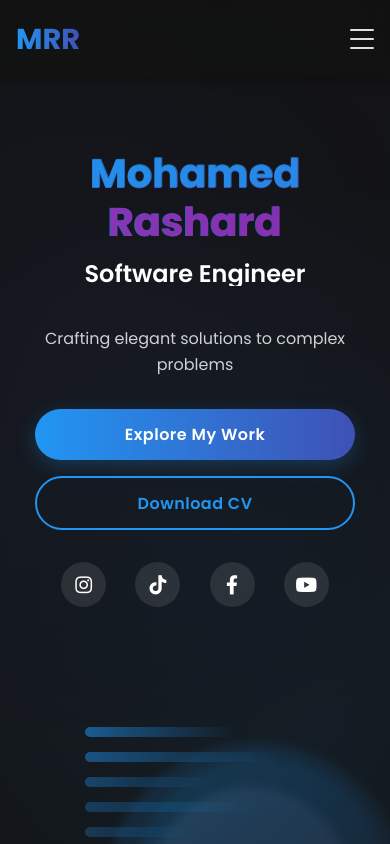
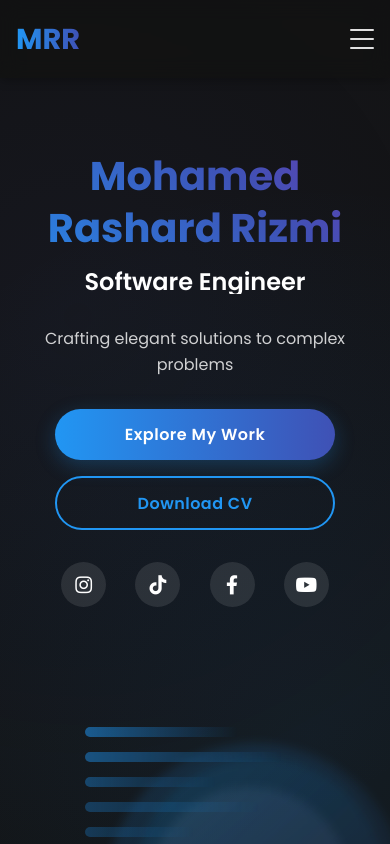
Before and after one commit to mohrashard/MohamedRashardPortfolio, a React (Create React App) app: page / in a window 390 px wide. Shown: the top 844 px of the page. Built offline with nearby package versions, Linux system fonts and the light colour scheme.

Commit message:
full name added

```diff
--- a/src/App.css
+++ b/src/App.css
@@ -795,6 +795,44 @@ section {
     height: 350px;
   }
 }
+
+@media (max-width: 768px) {
+  .home-section {
+    padding: 0 1.5rem;
+  }
+
+  .home-text h1 {
+    font-size: 3rem;
+    white-space: normal;
+    word-break: break-word;
+  }
+
+  .typing-effect {
+    font-size: 2rem;
+  }
+
+  .home-text p {
+    font-size: 1.2rem;
+  }
+
+  .home-graphic {
+    width: 300px;
+    height: 300px;
+  }
+
+  .cta-buttons {
+    flex-direction: column;
+    gap: 1rem;
+    width: 100%;
+    max-width: 320px;
+    margin: 0 auto 2rem;
+  }
+
+  .primary-btn, .secondary-btn {
+    width: 100%;
+  }
+}
+
 /* Additional Mobile Responsiveness Fixes */
 @media (max-width: 576px) {
   /* Logo sizing */
@@ -804,8 +842,17 @@ section {
 
   /* Main heading */
   .home-text h1 {
-    font-size: 2.5rem;
+    font-size: 2.2rem;
     margin-top: 80px;
+    white-space: normal;
+    word-break: break-word;
+    line-height: 1.3;
+  }
+
+  /* Fix for glitch effect on mobile */
+  .glitch-effect::before,
+  .glitch-effect::after {
+    display: none;
   }
 
   /* Subtitle */
@@ -865,38 +912,18 @@ section {
   }
 }
 
-@media (max-width: 768px) {
-  .home-section {
-    padding: 0 1.5rem;
-  }
-
+/* Small mobile screens */
+@media (max-width: 400px) {
   .home-text h1 {
-    font-size: 3.5rem;
+    font-size: 1.8rem;
   }
 
   .typing-effect {
-    font-size: 2rem;
-  }
-
-  .home-text p {
-    font-size: 1.2rem;
-  }
-
-  .home-graphic {
-    width: 300px;
-    height: 300px;
-  }
-
-  .cta-buttons {
-    flex-direction: column;
-    gap: 1rem;
-    width: 100%;
-    max-width: 320px;
-    margin: 0 auto 2rem;
-  }
-
-  .primary-btn, .secondary-btn {
-    width: 100%;
+    font-size: 1.3rem;
+  }
+
+  .title-wrapper {
+    height: 2rem;
   }
 }
 
--- a/src/App.js
+++ b/src/App.js
@@ -134,7 +134,7 @@ function App() {
         <div className="home-content">
           <div className="home-text">
             <h1 className="glitch-effect" data-text="Mohamed Rashard">
-              Mohamed Rashard
+              Mohamed Rashard Rizmi
             </h1>
             <div className="title-wrapper">
               <h2 className="typing-effect">Software Engineer</h2>
```
